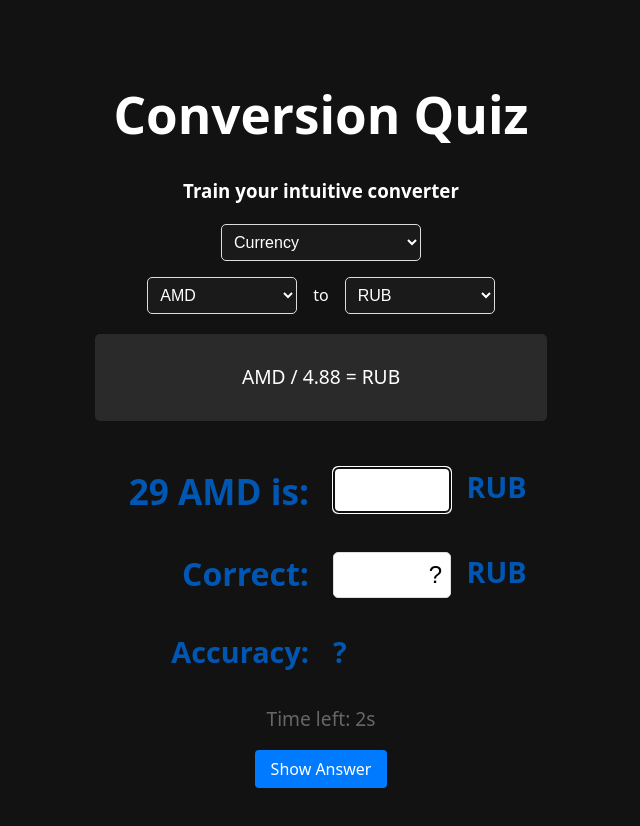
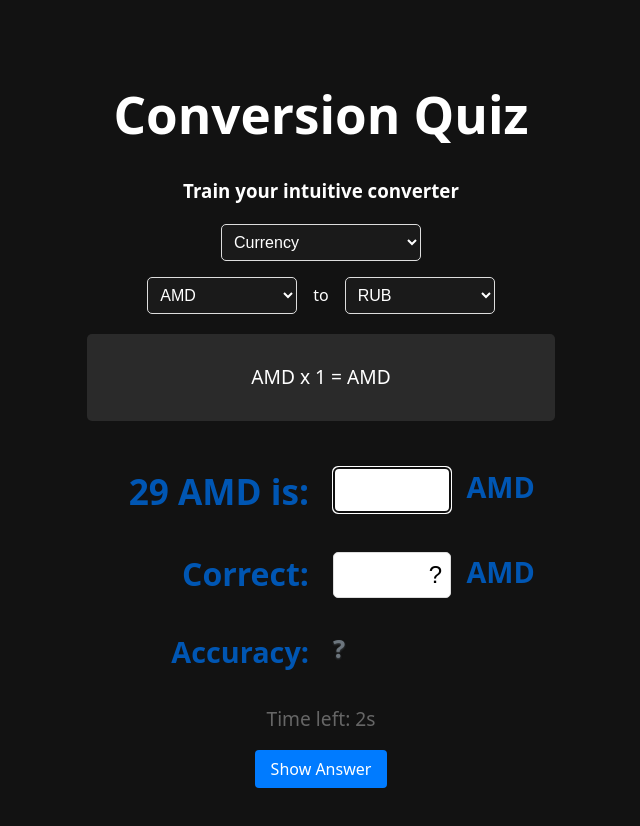
Before and after one commit to bonvara/voomeh, a React (Vite) app: page / in a window 1280 px wide. Shown: the top 826 px of the page, without its empty margins (319-959 px from the left). Built offline with nearby package versions, Linux system fonts and the light colour scheme.

Commit message:
accuracy colors

```diff
--- a/src/components/QuizContainer.jsx
+++ b/src/components/QuizContainer.jsx
@@ -5,8 +5,9 @@ import QuizControls from "./QuizControls";
 
 function QuizContainer() {
   const fromUnit = "AMD";
-  const toUnit = "RUB";
-  const conversionRate = 0.20491803278688525;
+  //   const toUnit = "RUB";
+  const toUnit = "AMD";
+  const conversionRate = 1;
 
   return (
     <div className="quiz-container">
--- a/src/components/QuizQuestion.css
+++ b/src/components/QuizQuestion.css
@@ -108,20 +108,33 @@ button:hover {
 }
 
 .accuracy {
-  font-size: 1.2rem;
+  font-size: 1.6rem;
   font-weight: bold;
+  transition: color 0.3s ease;
 }
 
+/* Excellent (90-100%) */
 .accuracy.excellent {
   color: #28a745;
+  text-shadow: 0 1px 2px rgba(40, 167, 69, 0.5);
 }
 
+/* Good (70-89%) */
 .accuracy.good {
   color: #ffc107;
+  text-shadow: 0 1px 2px rgba(255, 193, 0, 0.5);
 }
 
+/* Needs Improvement (50-69%) */
 .accuracy.needs-improvement {
   color: #dc3545;
+  text-shadow: 0 1px 2px rgba(220, 53, 69, 0.5);
+}
+
+/* Poor (<50%) */
+.accuracy.poor {
+  color: #6c757d;
+  text-shadow: 0 1px 2px rgba(108, 117, 125, 0.5);
 }
 
 .new-number-btn {
--- a/src/components/QuizQuestion.jsx
+++ b/src/components/QuizQuestion.jsx
@@ -22,9 +22,10 @@ export default function QuizQuestion({ fromUnit, toUnit, conversionRate }) {
     const difference = Math.abs(userAnswer - correctAnswer);
     const maxDifference = Math.max(userAnswer, correctAnswer);
     const accuracy = ((maxDifference - difference) / maxDifference) * 100;
+    console.log(accuracy);
     setFeedback({
       correct: correctAnswer.toFixed(2),
-      accuracy: Math.round(accuracy) + "%",
+      accuracy: Math.round(accuracy),
     });
   };
 
@@ -66,7 +67,19 @@ export default function QuizQuestion({ fromUnit, toUnit, conversionRate }) {
           {toUnit}
         </h2>
         <h2>Accuracy:</h2>
-        <h2>{feedback ? feedback.accuracy : "?"}</h2>
+        <h2
+          className={`accuracy ${
+            feedback?.accuracy >= 90
+              ? "excellent"
+              : feedback?.accuracy >= 70
+              ? "good"
+              : feedback?.accuracy >= 50
+              ? "needs-improvement"
+              : "poor"
+          }`}
+        >
+          {feedback ? `${feedback.accuracy}%` : "?"}
+        </h2>
       </div>
       {!feedback && <Timer defaultTime={7} onTimeUp={handleAnswer} />}
       {!feedback && (
```
